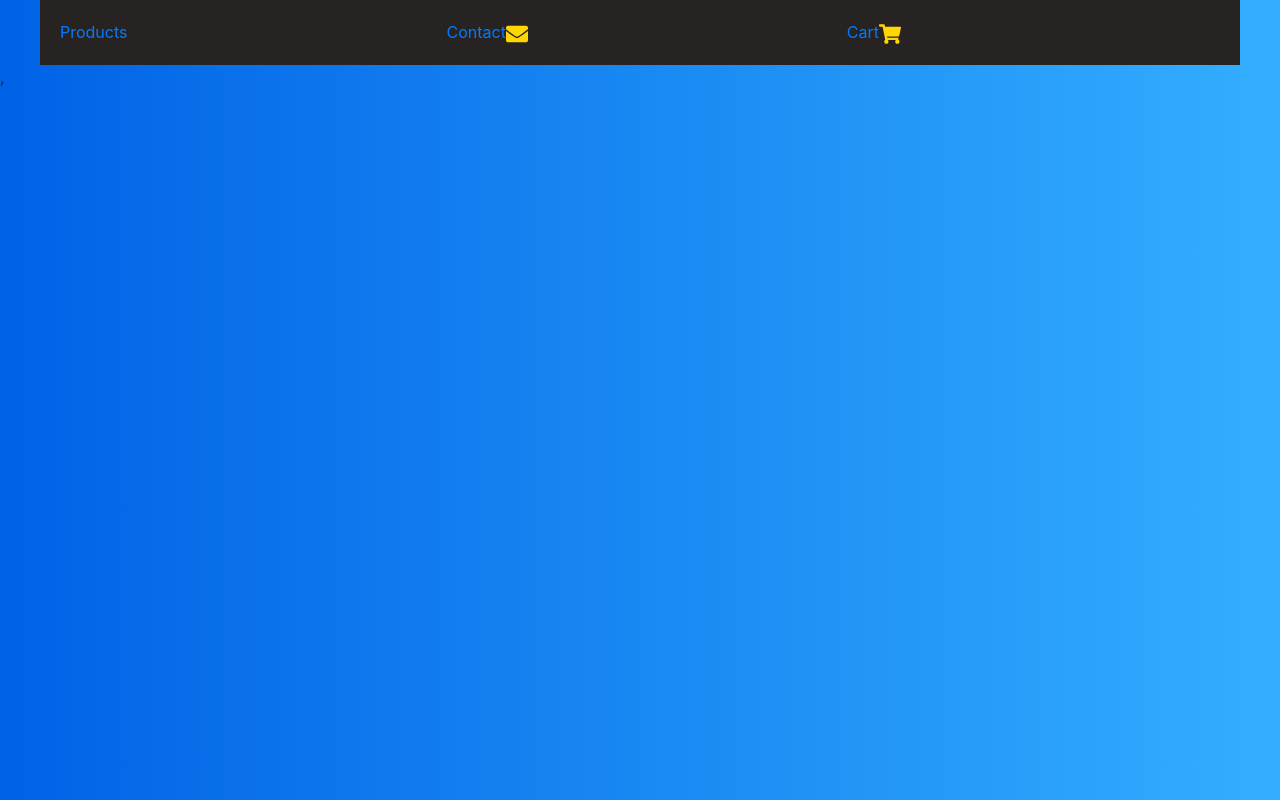
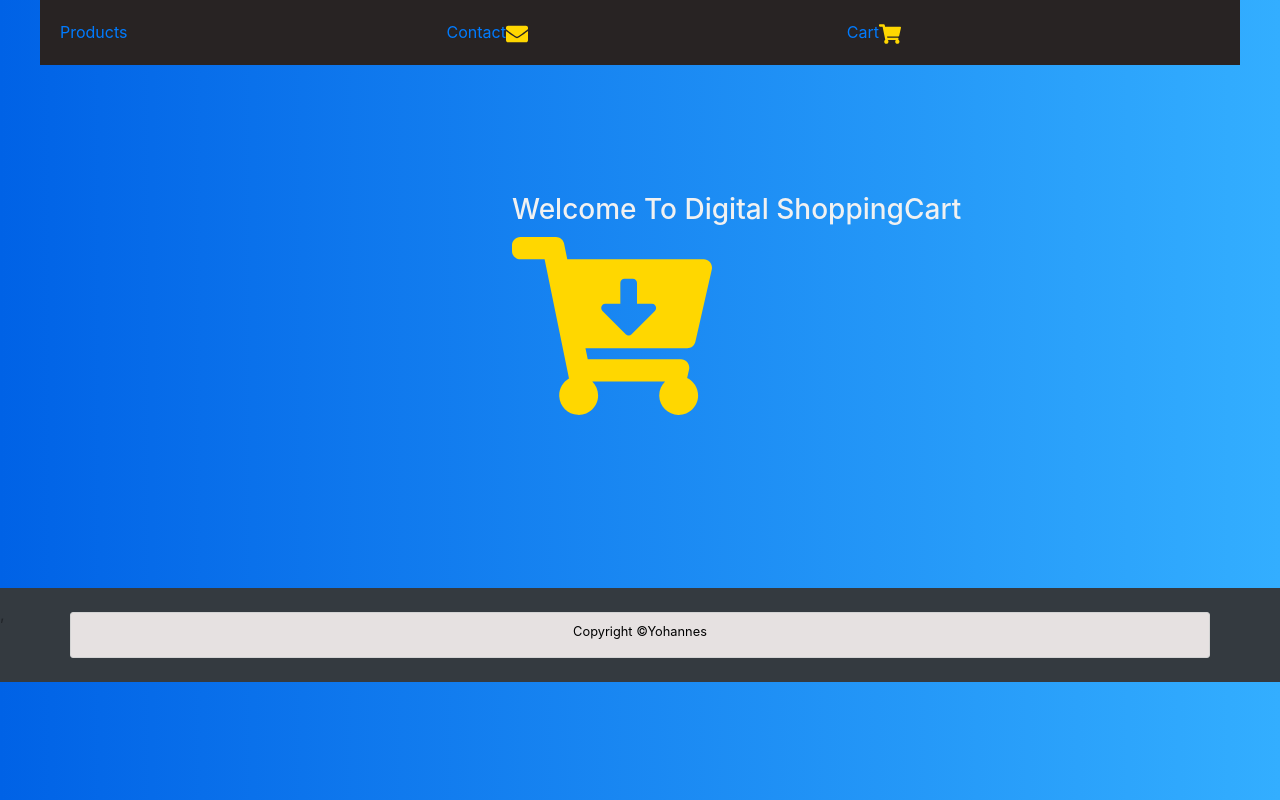
Before and after one commit to yohannesbog/shopoingCart_React, a React (Create React App) app: page / in a window 1280 px wide. Built offline with nearby package versions, Linux system fonts and the light colour scheme.

Commit message:
add nav bar

```diff
--- a/src/components/Cart.css
+++ b/src/components/Cart.css
@@ -13,16 +13,16 @@ ul{
 }
 
 .buttons {
-    display: flex;
+    display: inline-flex;
     width: 250px;
     margin: 0 auto;
 }
-#checkout{
-    background-color: green;
+/* #checkout{
+    background-color: rgb(111, 235, 111);
 }
-#remove{
-    background-color: rgb(129, 40, 40);
-}
+/* #remove{
+    background-color: rgb(162, 116, 116);
+} *
 /* #inc{
     background-color:blue;
 }
--- a/src/components/Cart.js
+++ b/src/components/Cart.js
@@ -4,10 +4,10 @@ import React, { Component } from 'react'
 import {
     Link
 } from "react-router-dom";
-import {bindActionCreators} from 'redux'
-import {removeFromCart} from '../actions/removeFromCart';
-import {cartItemQty} from '../actions/cartItemQty';
-import {subQuantity} from  '../actions/SubQuantity'
+import { bindActionCreators } from 'redux'
+import { removeFromCart } from '../actions/removeFromCart';
+import { cartItemQty } from '../actions/cartItemQty';
+import { subQuantity } from '../actions/SubQuantity'
 import './Cart.css'
 import { FaCheckCircle, FaArrowDown, FaTrashAlt, FaArrowUp, FaChevronCircleLeft } from 'react-icons/fa'
 
@@ -21,6 +21,7 @@ class Cart extends Component {
                 <Link to='products' id='back'>
                     <FaChevronCircleLeft color='black' size={22} />
                  Back To Products</Link>
+
                 <ul className="card-deck">
                     {
                         this.props.cart.map((product, index) =>
@@ -36,29 +37,30 @@ class Cart extends Component {
 
                                     </div>
 
-                                    <span>{product.count}</span>
+                                    <span>Qnty: {product.count}</span>
                                     <div className="buttons">
-                                    <button id="dec" className="btn btn-outline-success my-2 my-sm-0" type="submit" onClick={ () =>this.props.cartItemQty(product.id)} value="">
+                                        <button id="dec" className="btn btn-outline-success my-2 my-sm-0" type="submit" onClick={() => this.props.cartItemQty(product.id)} value="">
                                             <FaArrowUp color='rgb(255, 215, 0' size={22} />
-                                    Inc QTY</button>
-                                    <button id="inc" className="btn btn-outline-success my-2 my-sm-0" type="submit" onClick={ () =>this.props.subQuantity(product.id)} value="">Dec QTY
+                                    Inc Qnty</button>
+                                        <button id="inc" className="btn btn-outline-success my-2 my-sm-0" type="submit" onClick={() => this.props.subQuantity(product.id)} value="">Dec Qnty
                                     <FaArrowDown color='rgb(255, 215, 0' size={22} />
                                         </button>
                                     </div>
                                     <div className="buttons">
-                                    <button id="remove" className="btn btn-outline-success my-2 my-sm-0" type="submit" onClick={ () =>this.props.removeFromCart(product)}>Remove
-                                    <FaTrashAlt color='rgb(255, 215, 0' size={22} />
+                                        <button id="remove" className="btn btn-outline-success my-2 my-sm-0" type="submit" onClick={() => this.props.removeFromCart(product)}>Remove
+                                    <FaTrashAlt color='red' size={22} />
                                         </button>
-                                    <Link to= {'/checkout'}>
-                                    <button id="checkout" className="btn btn-outline-success my-2 my-sm-0" type="submit">
+
+                                        <Link to= {'/checkout'}  button to= {'/checkout'} id="checkout" className="btn btn-outline-success my-2 my-sm-0" type="submit" >
+
                                             Checkout
-                                    <FaCheckCircle color='rgb(255, 215, 0' size={22} />
-                                    </button>
+                                       <FaCheckCircle color='green' size={22} />
                                         </Link>
 
                                     </div>
+                                    </div>
 
-                                </div>
+
                             </li>
 
                         )}
@@ -82,8 +84,8 @@ function mapStateToProps(state) {
 //      cartItemQty
 // }
 function matchDispatchToProps(dispatch) {
-   return bindActionCreators({removeFromCart, cartItemQty, subQuantity},dispatch)
+    return bindActionCreators({ removeFromCart, cartItemQty, subQuantity }, dispatch)
 }
 
 
-export default connect( mapStateToProps,matchDispatchToProps)(Cart)
+export default connect(mapStateToProps, matchDispatchToProps)(Cart)
--- a/src/components/Footer.css
+++ b/src/components/Footer.css
@@ -25,5 +25,8 @@ body{
 
 #footer {
     margin-bottom: 1px;
-    padding-bottom: 1px;
+    padding-bottom: 1%;
+    padding-top: 12%;
+
+    height: 10PX;
 }
--- a/src/components/Footer.js
+++ b/src/components/Footer.js
@@ -6,7 +6,7 @@ class Footer extends Component {
         return (
   <div id="footer">
 
-  <footer id="sticky-footer" className="py-4 bg-dark text-white-50">
+  <footer id="sticky-footer" className="py-4 bg-dark">
     <div className="container text-center">
       <small>Copyright &copy;Yohannes</small>
     </div>
--- a/src/components/Home.css
+++ b/src/components/Home.css
@@ -29,7 +29,11 @@
     background-color: rgb(40, 35, 35) ;
 
   }
-
+#welcome{
+  padding-top: 10%;
+  padding-left: 40%;
+  color: #f1f1f1;
+}
   /* #navlinks {
     background-color: gray;
   } */
--- a/src/components/Home.js
+++ b/src/components/Home.js
@@ -1,35 +1,23 @@
 import React, { Component } from 'react'
 import './Home.css'
-import {
-    BrowserRouter as Router,
-    Switch,
-    Route,
-    Link
-} from "react-router-dom";
-import { FaShoppingCart, FaEnvelope, FaExclamationTriangle } from 'react-icons/fa'
+import {  FaHandshake, FaCartArrowDown } from 'react-icons/fa'
+import Footer from './Footer';
+import NavBar from './NavBar';
 
 class Home extends Component {
     render() {
         return (
-            <Route>
+                <div>
+                <NavBar />
 
-       <div id="navlinks">
-                <nav id="nav" className="navbar">
-                <Link to='products'>Products</Link>
-                <Link to="contact">Contact
-                <FaEnvelope color='rgb(255, 215, 0' size={22} />
-                </Link>
-                <Link to="cart">Cart
-                <FaShoppingCart color='rgb(255, 215, 0' size={22} />
-                <i class="fas fa-shopping-cart"></i>
-                 </Link>
-                <span>
-                </span>
+                <h3 id='welcome'>Welcome To
 
-                </nav>
+                 Digital ShoppingCart
+                <br></br>
+                        <FaCartArrowDown color='rgb(255, 215, 0' size={200} />
+                    </h3>
+                    <Footer />
                 </div>
-
-            </Route>
         )
     }
 }
--- /dev/null
+++ b/src/components/NavBar.js
@@ -0,0 +1,42 @@
+import React, { Component } from 'react'
+import './Home.css'
+import {
+    BrowserRouter as Router,
+    Switch,
+    Route,
+    Link
+} from "react-router-dom";
+import { FaShoppingCart, FaEnvelope, FaHandshake } from 'react-icons/fa'
+import Footer from './Footer';
+
+export class NavBar extends Component {
+    render() {
+        return (
+            <Route>
+                <div>
+                    <div id="navlinks">
+                        <nav id="nav" className="navbar">
+                            <Link to='products'>Products</Link>
+                            <Link to="contact">Contact
+                <FaEnvelope color='rgb(255, 215, 0' size={22} />
+                            </Link>
+                            <Link to="cart">Cart
+                <FaShoppingCart color='rgb(255, 215, 0' size={22} />
+                                <i class="fas fa-shopping-cart"></i>
+                            </Link>
+                            <span>
+                            </span>
+                        </nav>
+                    </div>
+
+                    {/* <h3 id='welcome'>Welcome To Digital ShoppingCart
+                <br></br>
+                        <FaHandshake color='rgb(255, 215, 0' size={200} />
+                    </h3> */}
+                </div>
+            </Route>
+        )
+    }
+}
+
+export default NavBar
--- a/src/components/Products.js
+++ b/src/components/Products.js
@@ -9,6 +9,7 @@ import {
 import {addToCart} from '../actions/addTocart';
 import Footer from './Footer'
 import { FaCartPlus, FaDollarSign} from 'react-icons/fa'
+import NavBar from './NavBar'
 
 
 
@@ -33,7 +34,7 @@ class Products extends Component {
     render() {
         return (
             <div  >
-                <Home />
+                <NavBar />
                 <ul className="card-deck">
 
                     {
```
Lines whose indentation alone changed are shown as unchanged.
